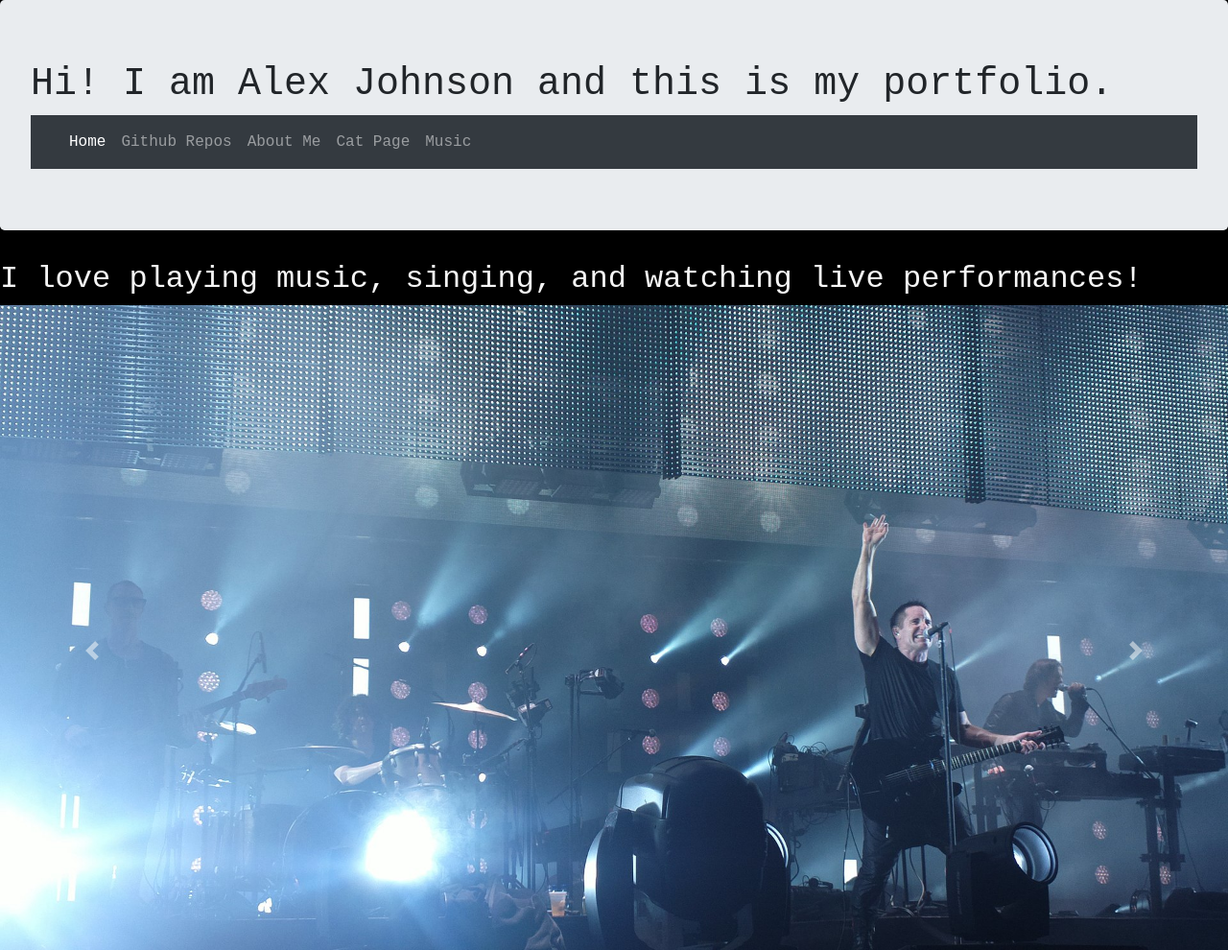
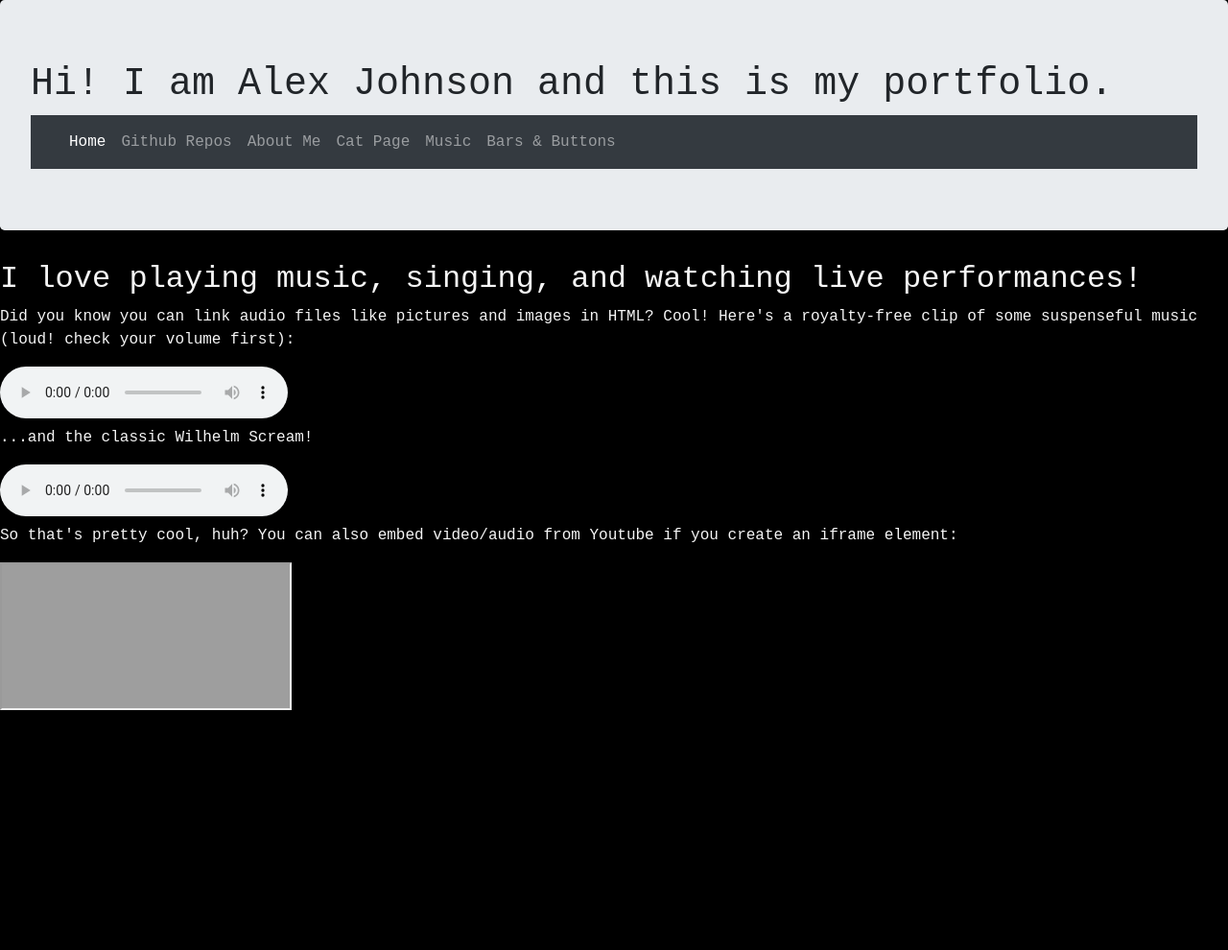
Before and after one commit to alexiusvdt/profile-page2, a plain HTML site: page music.html in a window 1280 px wide. Shown: the top 990 px of the page at 96% size. After the commit the page ends 800 px from the top, so only its background shows below. Drawn offline with Linux system fonts and the light colour scheme; grey boxes are pictures that could not be loaded.

Commit message:
abandoned carousel project, linking audio and embedding video instead

```diff
--- a/music.html
+++ b/music.html
@@ -1,7 +1,7 @@
 <!DOCTYPE html>
 <html lang="en-US">
 <head>
-  <title>Github Links</title>
+  <title>Music</title>
   <link href="css/bootstrap.min.css" rel="stylesheet" type="text/css">
   <link href="css/styles.css" rel="stylesheet" type="text/css">
 </head>
@@ -22,32 +22,29 @@
           <a class="nav-item nav-link" href="about-me.html">About Me</a>
           <a class="nav-item nav-link" href="cat-page.html">Cat Page</a>
           <a class="nav-item nav-link" href="music.html">Music</a>
+          <a class="nav-item nav-link" href="button-bars.html">Bars & Buttons</a>
         </div>
       </div>
     </nav>
   </div>
+  <div>
   <h2 class="standout">I love playing music, singing, and watching live performances!</h1>
-<!--carousel images load, buttons not responsive. js integration may be required? look into after lunch-->
-  <div id="carouselExampleControls" class="carousel slide" data-interval= 10>
-  <div class="carousel-inner">
-    <div class="carousel-item active">
-      <img class="d-block w-100" src="img/nine-inch-nails.jpg" alt="Nine Inch Nails performing live.">
-    </div>
-    <div class="carousel-item">
-      <img class="d-block w-100" src="img/heilung.jpg" alt="Heilung performing live.">
-    </div>
-    <div class="carousel-item">
-      <img class="d-block w-100" src="img/redfang.jpg" alt="Red Fang in the woods.">
-    </div>
+  <p class="standout">Did you know you can link audio files like pictures and images in HTML? Cool! Here's a royalty-free clip of some suspenseful music (loud! check your volume first):</p>
+  <audio controls autoplay="off">
+    <source src="audio/suspense.mp3" type="audio/mp3">
+  Your browser does not support the audio element.
+  </audio>
+  <p class="standout">...and the classic Wilhelm Scream!</p>
+  <audio controls autoplay="off">
+      <source src="audio/Wilhelm.ogg" type="audio/ogg">
+  Your browser does not support the audio element.
+  </audio>
   </div>
-  <a class="carousel-control-prev" href="#carouselExampleControls" role="button" data-slide="prev">
-    <span class="carousel-control-prev-icon" aria-hidden="true"></span>
-    <span class="sr-only">Previous</span>
-  </a>
-  <a class="carousel-control-next" href="#carouselExampleControls" role="button" data-slide="next">
-    <span class="carousel-control-next-icon" aria-hidden="true"></span>
-    <span class="sr-only">Next</span>
-  </a>
-</div>
+  <div>
+    <p class="standout">So that's pretty cool, huh? You can also embed video/audio from Youtube if you create an iframe element:</p>
+    <iframe width="auto" height="auto"
+      src="https://www.youtube.com/embed/AyOqGRjVtls">
+    </iframe>
+  </div>
 </body>
 </html>
```
Also changed, not shown: about-me.html (+3 -2 lines), button-bars.html (+1 -1 lines), cat-page.html (+2 -1 lines), 3 other files.
